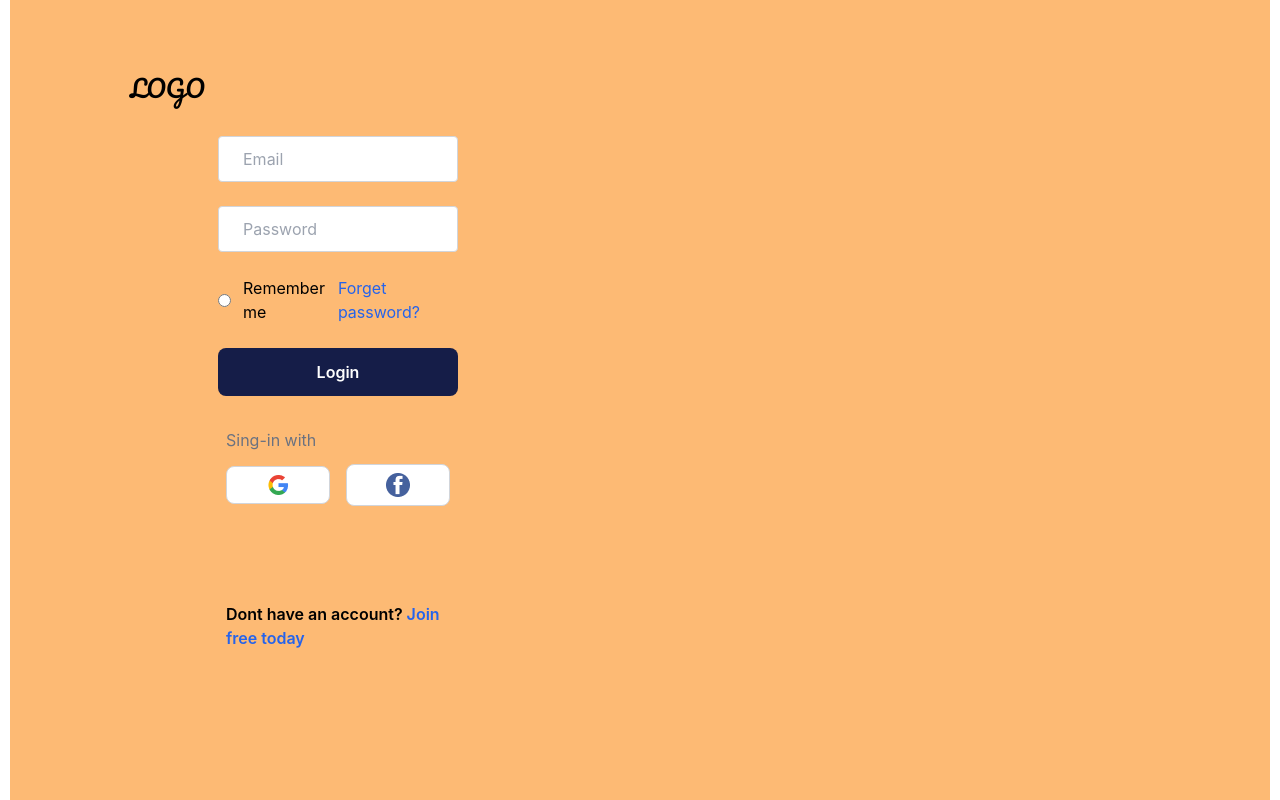
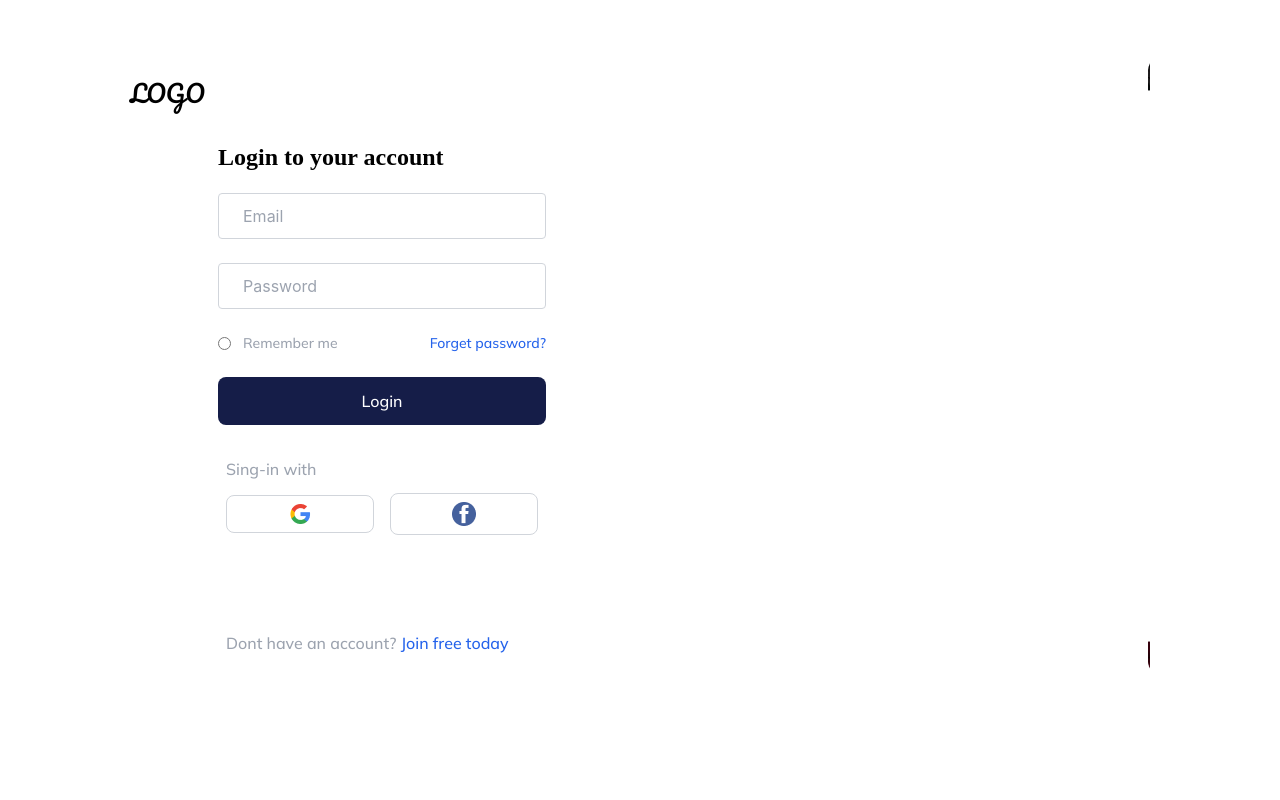
Before and after one commit to mhmalvi/influencerhub-client, a React (Create React App) app: page /login in a window 1280 px wide. Built offline with nearby package versions, Linux system fonts and the light colour scheme; a web font is replaced by a local one.

Commit message:
refactor: login page updated

```diff
--- a/src/App.css
+++ b/src/App.css
@@ -53,76 +53,73 @@
 
 /* Slick Carousel */
 
-#feedback > .slick-prev {
+.feedback > .slick-prev {
   position: absolute !important;
   top: 110% !important;
   left: 45% !important;
   z-index: 999;
 }
 
-#feedback > .slick-next {
+.feedback > .slick-next {
   position: absolute !important;
   top: 110% !important;
   right: 48% !important;
   z-index: 999 !important;
 }
 
-#feedback > .slick-prev:before {
+.feedback > .slick-prev:before {
   font-family: "slick";
   content: url("./assets/Icons/arrow-left.svg") !important;
   padding: 7px 4px 7px 10px;
   margin: auto !important;
   opacity: 100%;
   border-radius: 100%;
-  background-color: rgb(204, 203, 202) !important;
+  background-color: rgba(0, 0, 0, 0.1) !important;
+  /* opacity: 10%; */
   line-height: 10 !important;
 }
 
-#feedback > .slick-next:before {
+.feedback > .slick-next:before {
   font-family: "slick";
   content: url("./assets/Icons/arrow-right.svg") !important;
-  /* color: black !important; */
   padding: 7px 4px 7px 10px;
   margin: auto !important;
   opacity: 100%;
   border-radius: 100%;
-  background-color: rgb(204, 203, 202) !important;
+  background-color: rgba(0, 0, 0, 0.1) !important;
   line-height: 10 !important;
 }
 
-#feedback > .slick-prev:hover::before {
+.feedback > .slick-prev:hover::before {
   content: url("./assets/Icons/arrow-left-white.svg") !important;
   background-color: #151d48 !important;
 }
 
-#feedback > .slick-next:hover::before {
+.feedback > .slick-next:hover::before {
   content: url("./assets/Icons/arrow-right-white.svg") !important;
   background-color: #151d48 !important;
 }
 
-#feedback > .slick-dots {
-  display: none !important;
-}
+/* For Login Page */
 
-#loginsection > .slick-dots li button::before {
+.loginsection > .slick-dots li button::before {
   color: white !important;
   opacity: 1 !important;
   content: url("./assets/Icons/carousel-btn.svg") !important;
-  /* margin: 0 auto; */
-  /* margin:0 30px important; */
 }
 
-#loginsection > .slick-dots li.slick-active button:before {
+.loginsection > .slick-dots li.slick-active button:before {
   color: white !important;
   background-color: white !important;
   padding: 0 20px;
   height: 13px;
   border-radius: 500px;
   margin-top: 2px;
+  margin-left: -10px;
 }
 
-#loginsection > .slick-dots {
-  bottom: 25px !important;
+.loginsection > .slick-dots {
+  bottom: 1vh !important;
   left: 0px !important;
   width: 30% !important;
   display: flex !important;
@@ -130,8 +127,13 @@
   align-items: center;
 }
 
-/* For Login Page */
+.login-form {
+  width: 26rem;
+}
+
 .login-banner {
-  width: 33.2rem;
-  height: 38.75rem;
+  /* max-width: 31.2rem; */
+  max-width: 31.2rem;
+  max-height: 38.75rem;
+  /* max-height: 60vh; */
 }
--- a/src/Pages/LandingPage/FeedBacks/index.jsx
+++ b/src/Pages/LandingPage/FeedBacks/index.jsx
@@ -5,7 +5,7 @@ import feedbackData from "./feedbackData.json";
 
 const FeedBacks = () => {
   const settings = {
-    dots: true,
+    dots: false,
     arrows: true,
     infinite: true,
     speed: 500,
@@ -38,8 +38,8 @@ const FeedBacks = () => {
         </h1>
       </div>
       <div className="w-10/12  mx-auto">
-        <div id="feedback" className="relative">
-          <Slider {...settings}>
+        <div className="relative">
+          <Slider className="feedback" {...settings}>
             {feedbackData.map((feedback, index) => (
               <FeedBack key={index} feedback={feedback} />
             ))}
--- a/src/Pages/Login/index.jsx
+++ b/src/Pages/Login/index.jsx
@@ -17,11 +17,16 @@ const Login = () => {
   };
 
   return (
-    <div className="min-h-screen bg-orange-300 page-width px-30 mx-auto">
-      <div>
-        <div className="pt-18">
+    <div className="min-h-screen page-width px-30 mx-auto">
+      <div className="flex justify-between items-center">
+        <div className="login-form pt-18">
           <div className="font-pacifico text-2xl cursor-pointer pb-8">LOGO</div>
-          <div className="w-82 pl-21">
+          <div className=" pl-21">
+            <div className="flex mb-5">
+              <h4 className="text-2xl font-bold font-abhaya">
+                Login to your account
+              </h4>
+            </div>
             <form className="mb-8">
               <div className=" mx-auto mb-6">
                 <input
@@ -41,7 +46,7 @@ const Login = () => {
                 />
               </div>
 
-              <div className="mx-auto flex justify-between items-center">
+              <div className="mx-auto flex justify-between items-center text-sm font-mulish">
                 <div className="flex items-center">
                   <input
                     className="bg-gray-200 cursor-pointer"
@@ -50,7 +55,10 @@ const Login = () => {
                     id="rememberme"
                     value="rememberme"
                   />
-                  <label htmlFor="rememberme" className="ml-3 cursor-pointer">
+                  <label
+                    htmlFor="rememberme"
+                    className="ml-3 cursor-pointer text-gray-400 font-mulish"
+                  >
                     Remember me
                   </label>
                 </div>
@@ -66,7 +74,7 @@ const Login = () => {
 
               <div className="mx-auto mt-2">
                 <button
-                  className="w-full text-white font-semibold mx-auto text-base bg-dark-blue py-3 mt-4 rounded-lg"
+                  className="w-full text-white font-medium mx-auto text-base bg-dark-blue py-3 mt-4 rounded-lg font-mulish"
                   type="submit"
                 >
                   Login
@@ -76,7 +84,7 @@ const Login = () => {
 
             {/* Google Signin process*/}
             <div className="px-2 mx-auto mt-4">
-              <p className="text-gray-500 mb-3">Sing-in with </p>
+              <p className="text-gray-400 mb-3 font-mulish">Sing-in with </p>
               <div className="flex justify-center items-center">
                 <button className="w-full py-2 text-black font-semibold mx-auto text-xl bg-white rounded-lg border border-gray-300 mr-4">
                   <img className="mx-auto" src={google} alt="" />
@@ -87,8 +95,8 @@ const Login = () => {
               </div>
             </div>
 
-            <div className="px-2 mx-auto">
-              <p className="font-semibold pb-4 mt-24">
+            <div className="font-medium text-gray-400 px-2 mx-auto font-mulish">
+              <p className=" pb-4 mt-24">
                 Dont have an account?{" "}
                 <span>
                   <Link
@@ -102,117 +110,29 @@ const Login = () => {
             </div>
           </div>
         </div>
-      </div>
-      {/* <div className="md:flex justify-between items-center px-10"> */}
-      {/* <div className="md:w-5/12 flex flex-col md:mx-auto lg:mx-auto">
-          <div className="flex w-9/12 mx-auto px-3 mb-5">
-            <h4 className="text-2xl font-bold font-abhaya">
-              Login to your account
-            </h4>
-          </div>
-
-          <form className="mb-8">
-            <div className="w-9/12 mx-auto px-3 mb-6">
-              <input
-                className="w-full block text-gray-700 border border-gray-300 rounded py-3 px-6 leading-tight focus:outline-none focus:bg-white focus:border-gray-500"
-                type="email"
-                required
-                placeholder="Email"
-              />
-            </div>
-
-            <div className="w-9/12 mx-auto px-3 mb-6">
-              <input
-                className="block w-full text-gray-700 border border-gray-300 rounded py-3 px-6 mx mb-3 leading-tight focus:outline-none focus:bg-white focus:border-gray-500"
-                type="password"
-                required
-                placeholder="Password"
-              />
-            </div>
-
-            <div className="w-9/12 mx-auto px-3 flex justify-between items-center">
-              <div className="flex items-center">
-                <input
-                  className="bg-gray-200 cursor-pointer"
-                  type="radio"
-                  name="rememberme"
-                  id="rememberme"
-                  value="rememberme"
-                />
-                <label htmlFor="rememberme" className="ml-3 cursor-pointer">
-                  Remember me
-                </label>
-              </div>
-              <div>
-                <Link
-                  className="text-blue-600 hover:text-opacity-80"
-                  to={"/signup"}
-                >
-                  Forget password?
-                </Link>
-              </div>
-            </div>
-
-            <div className="w-9/12 mx-auto px-3 mt-2">
-              <button
-                className="w-full text-white font-semibold mx-auto text-base bg-dark-blue py-3 mt-4 rounded-lg"
-                type="submit"
-              >
-                Login
-              </button>
-            </div>
-          </form>
-
-          {/* Google Signin process*/}
-      {/* <div className="w-9/12 px-2 mx-auto mt-4">
-            <p className="text-gray-500 mb-3">Sing-in with </p>
-            <div className="flex justify-center items-center">
-              <button className="w-full py-2 text-black font-semibold mx-auto text-xl bg-white rounded-lg border border-gray-300 mr-4">
-                <img className="mx-auto" src={google} alt="" />
-              </button>
-              <button className="w-full py-2 text-black font-semibold mx-auto text-xl bg-white rounded-lg border border-gray-300">
-                <img className="mx-auto" src={facebook} alt="" />
-              </button>
-            </div>
-          </div>
-
-          <div className="w-9/12 px-2 mx-auto">
-            <p className="font-semibold pb-4 mt-24">
-              Dont have an account?{" "}
-              <span>
-                <Link
-                  className="text-blue-600 hover:text-opacity-80"
-                  to={"/signup"}
-                >
-                  Join free today
-                </Link>
-              </span>
-            </p>
-          </div>
-        </div>  */}
-      {/* <div className="md:w-7/12 flex justify-center items-center">
+        <div className="login-banner mt-14">
           <div
             style={{
               backgroundImage: `url(${loginBg})`,
               backgroundSize: "cover",
               backgroundRepeat: "no-repeat",
-              height: "70vh",
+              height: "100vh",
             }}
-            className="login-banner rounded-xl flex justify-center items-center"
+            className="login-banner relative rounded-xl flex justify-center items-center"
           >
             <div
-              className="w-10/12 backdrop-blur-md border border-white rounded-xl flex justify-center items-end"
+              className="w-10/12 mx-auto backdrop-blur-md border border-white rounded-xl flex justify-center items-end"
               style={{
-                height: "61vh",
+                height: "34.5rem",
               }}
             >
-              <div className="w-10/12 mx-auto">
-                <div className="loginsection bottom-0">
-                  <Slider {...settings}>
+              <div className="w-11/12 mx-auto">
+                <Slider className="loginsection mx-auto" {...settings}>
                   {modelData.map((model, index) => (
                     <div key={index} className="mx-auto mt-auto">
                       <img
-                          style={{ height: "55vh" }}
+                        className="mx-auto"
+                        style={{ maxHeight: "32rem" }}
                         src={model.image}
                         alt=""
                       />
@@ -223,8 +143,7 @@ const Login = () => {
             </div>
           </div>
         </div>
-        </div> */}
-      {/* </div> */}
+      </div>
     </div>
   );
 };
--- a/tailwind.config.js
+++ b/tailwind.config.js
@@ -35,6 +35,9 @@ module.exports = {
         "milky-white": "#F5F5F5",
         // "light-gray": "#F5F5F5",
       },
+      lineHeight: {
+        12: "3.125rem",
+      },
     },
   },
   plugins: [],
```
Lines whose indentation alone changed are shown as unchanged.
